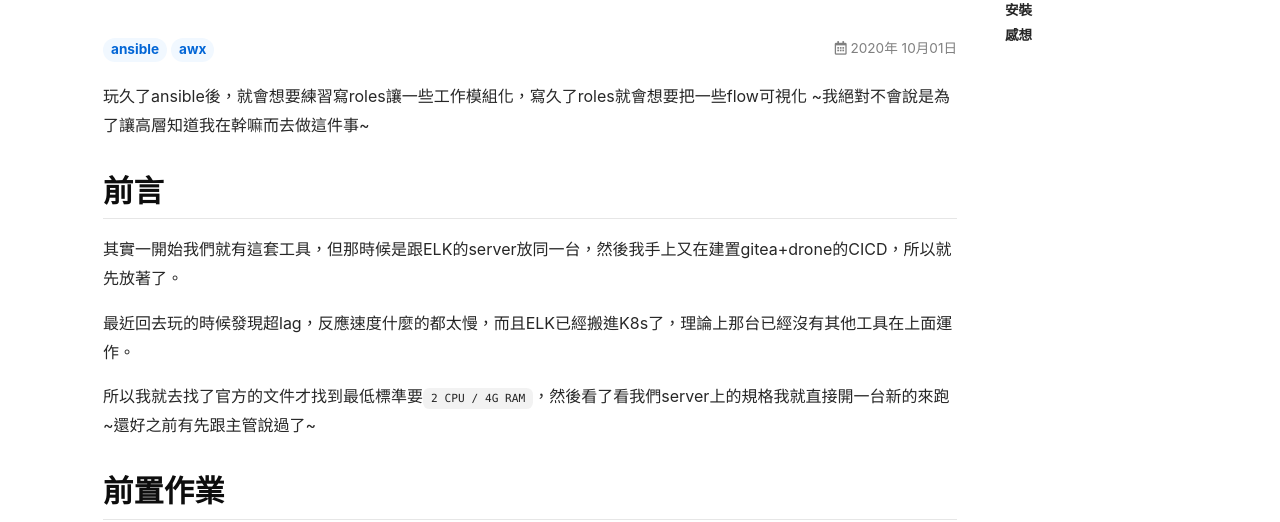
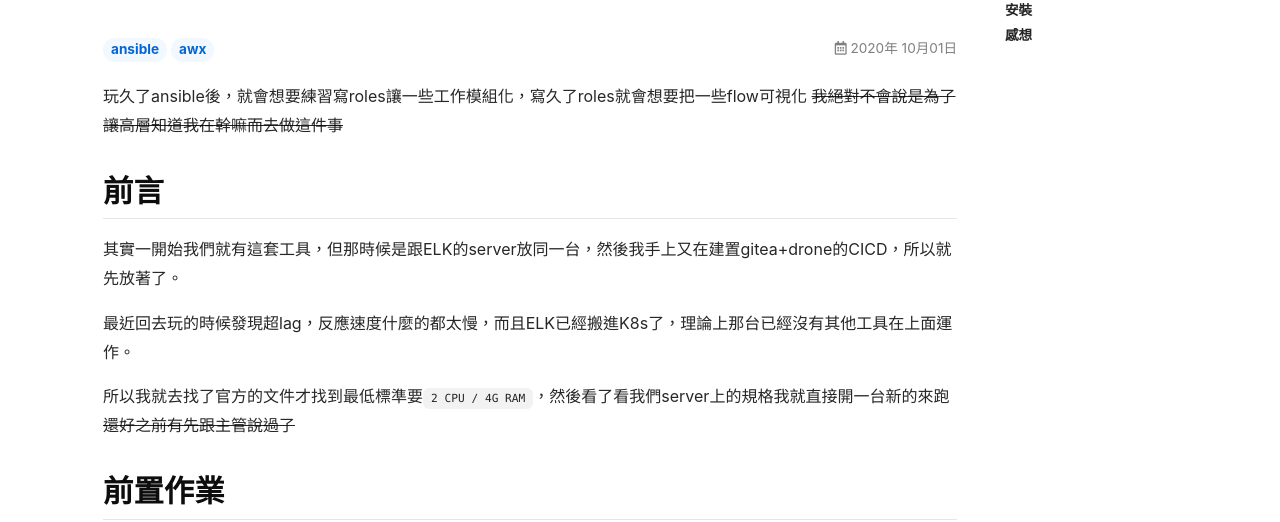
Before and after one commit to tingShean/tingshean.github.io, a Jekyll site: the page built from _posts/2020-10-01-awx-memo.md, in a window 1280 px wide. Shown: the part 182-704 px from the top of the page. Built offline with Jekyll 4.4.1, drawn with Linux system fonts in a browser that asks for light colours; nearby versions of some CDN libraries; comment, search, counter and statistics services are not loaded.

```diff
--- a/_posts/2020-10-01-awx-memo.md
+++ b/_posts/2020-10-01-awx-memo.md
@@ -5,7 +5,7 @@ layout: article
 tags: ansible awx
 ---
 
-玩久了ansible後，就會想要練習寫roles讓一些工作模組化，寫久了roles就會想要把一些flow可視化 ~我絕對不會說是為了讓高層知道我在幹嘛而去做這件事~
+玩久了ansible後，就會想要練習寫roles讓一些工作模組化，寫久了roles就會想要把一些flow可視化 ~~我絕對不會說是為了讓高層知道我在幹嘛而去做這件事~~
 
 <!--more-->
 
@@ -16,7 +16,7 @@ tags: ansible awx
 
 最近回去玩的時候發現超lag，反應速度什麼的都太慢，而且ELK已經搬進K8s了，理論上那台已經沒有其他工具在上面運作。
 
-所以我就去找了官方的文件才找到最低標準要`2 CPU / 4G RAM`，然後看了看我們server上的規格我就直接開一台新的來跑 ~還好之前有先跟主管說過了~
+所以我就去找了官方的文件才找到最低標準要`2 CPU / 4G RAM`，然後看了看我們server上的規格我就直接開一台新的來跑 ~~還好之前有先跟主管說過了~~
 
 
 ## 前置作業
```
